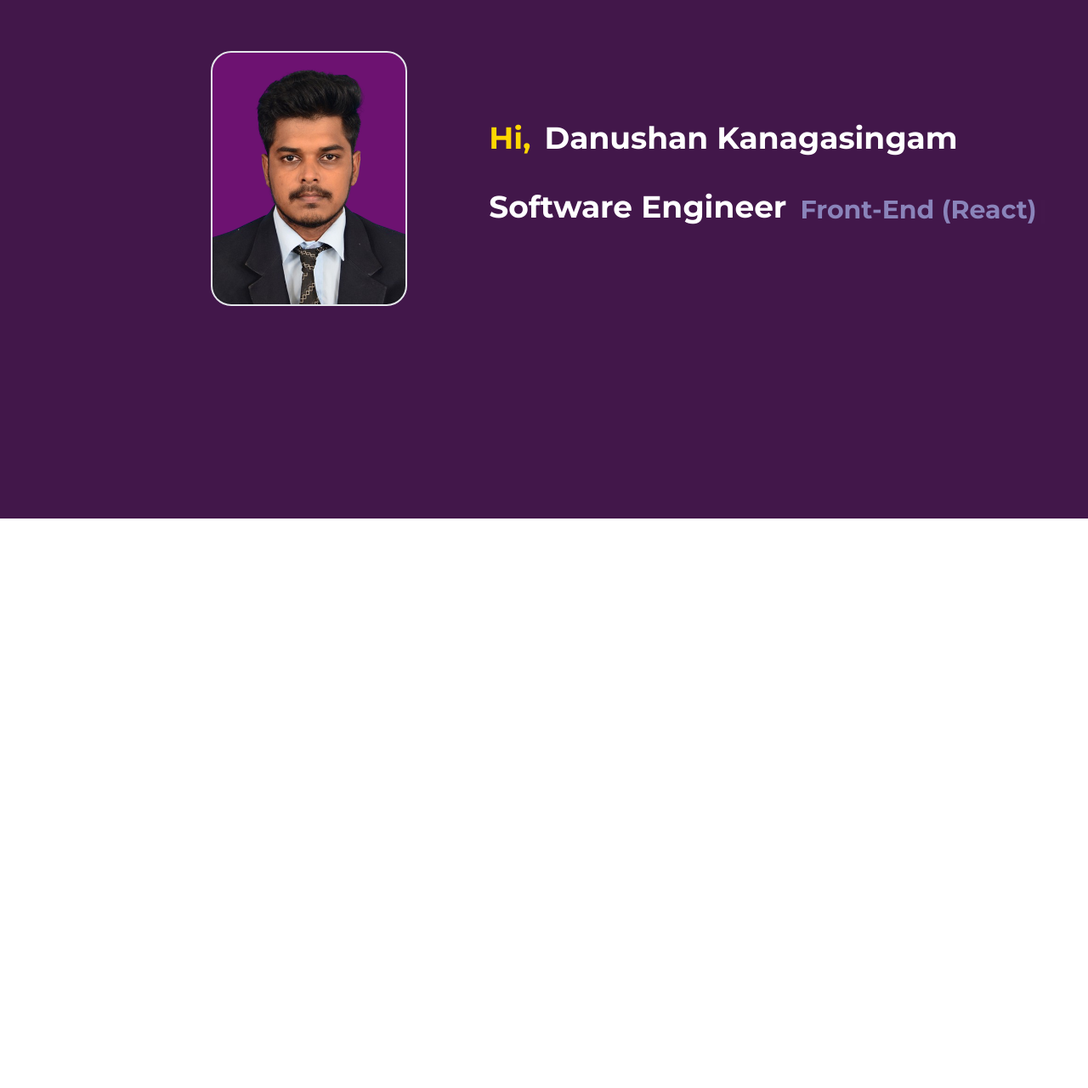
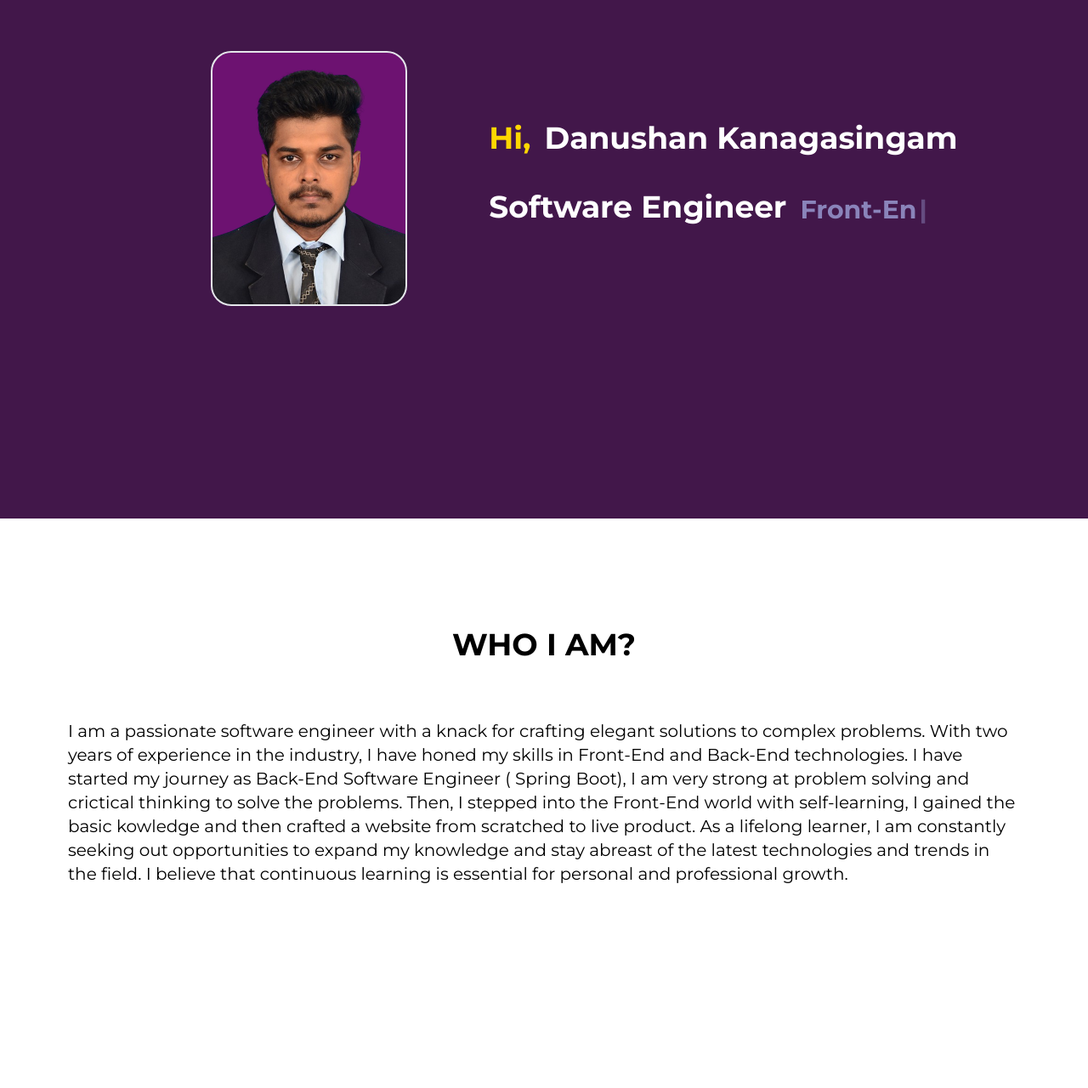
Before and after one commit to Danushan79/Personal-Portfolio, a React (Vite) app: page / in a window 1280 px wide. Shown: the part 190-1470 px from the top of the page at 85% size. Before the commit the page ends 800 px from the top, so only its background shows below. Built offline with nearby package versions, Linux system fonts and the light colour scheme.

Commit message:
Scroll added

```diff
--- a/package.json
+++ b/package.json
@@ -12,6 +12,7 @@
   "dependencies": {
     "react": "^18.2.0",
     "react-dom": "^18.2.0",
+    "react-scroll": "^1.9.0",
     "react-simple-typewriter": "^5.0.1"
   },
   "devDependencies": {
--- a/src/App.jsx
+++ b/src/App.jsx
@@ -2,7 +2,7 @@ import HomeTemplate from "./components/template";
 
 function App() {
   return (
-    <div className=" h-screen w-screen" style={{ overflowX: "hidden" }}>
+    <div className=" h-screen w-screen">
       <HomeTemplate />
     </div>
   );
--- a/src/components/organisms/AboutUs/index.jsx
+++ b/src/components/organisms/AboutUs/index.jsx
@@ -1,17 +1,23 @@
 export default function AboutUs() {
   return (
-    <div className="container mx-auto border-b-2 w-full md:px-20 px-8 text-black text-xl min-h-screen md:py-32 py-16">
+    <div className="container mx-auto border-b-2 w-full md:px-20 px-8 text-black md:text-xl text-md min-h-screen md:py-32 py-16">
       <h1 className="uppercase text-center text-4xl pb-12 font-bold">
-        About Me
+        Who I Am?
       </h1>
       <div className="flex flex-col items-center justify-center h-full">
         <p className="font-normal py-5">
-          I graduated in Bachelor of Science in Information and Technology at
-          Rajarata University of Sri Lanka. I have started my career as Software
-          Engineer Intern in Springboot (Backend), and worked for around 20
-          months. After that, I have self-learned the React JS around expanded
-          my career as full-stack developer. Now I have turned my eyes to Node
-          JS and It is loading...
+          I am a passionate software engineer with a knack for crafting elegant
+          solutions to complex problems. With two years of experience in the
+          industry, I have honed my skills in Front-End and Back-End
+          technologies. I have started my journey as Back-End Software Engineer
+          ( Spring Boot), I am very strong at problem solving and crictical
+          thinking to solve the problems. Then, I stepped into the Front-End
+          world with self-learning, I gained the basic kowledge and then crafted
+          a website from scratched to live product. As a lifelong learner, I am
+          constantly seeking out opportunities to expand my knowledge and stay
+          abreast of the latest technologies and trends in the field. I believe
+          that continuous learning is essential for personal and professional
+          growth.
         </p>
       </div>
     </div>
--- a/src/components/template/index.jsx
+++ b/src/components/template/index.jsx
@@ -1,14 +1,90 @@
+import { useRef, useState } from "react";
 import AboutUs from "../organisms/AboutUs";
 import HomeHero from "../organisms/HomeHero";
 import MyWorks from "../organisms/Projects";
+import { Element, scroller } from "react-scroll";
 
 export default function HomeTemplate() {
+  const [states, setStates] = useState({
+    hero: true,
+    aboutMe: false,
+    projects: false,
+  });
+  const heroRef = useRef();
+  const aboutMeRef = useRef();
+  const projectsRef = useRef();
+
+  window.onscroll = function () {
+    if (
+      states.hero === false &&
+      window.scrollY.valueOf() < heroRef.current?.clientHeight / 2
+    ) {
+      setStates({
+        hero: true,
+        aboutMe: false,
+        projects: false,
+      });
+    } else if (
+      states.aboutMe === false &&
+      window.scrollY.valueOf() >= heroRef.current?.clientHeight / 2 &&
+      window.scrollY.valueOf() <
+        heroRef.current?.clientHeight + aboutMeRef.current?.clientHeight / 2
+    ) {
+      setStates({
+        hero: false,
+        aboutMe: true,
+        projects: false,
+      });
+    } else if (
+      states.projects === false &&
+      window.scrollY.valueOf() >=
+        heroRef.current?.clientHeight + aboutMeRef.current?.clientHeight / 2
+    ) {
+      setStates({
+        hero: false,
+        aboutMe: false,
+        projects: true,
+      });
+    }
+  };
+
+  if (states.hero) {
+    scroller.scrollTo("hero", {
+      duration: 700,
+      smooth: true,
+      delay: 0,
+    });
+  } else if (states.aboutMe) {
+    scroller.scrollTo("aboutme", {
+      duration: 700,
+      smooth: true,
+      delay: 0,
+    });
+  } else if (states.projects) {
+    scroller.scrollTo("project", {
+      duration: 700,
+      smooth: true,
+      delay: 0,
+    });
+  }
   return (
     <main className="font-montserrat">
       <div className="flex  w-full flex-col scroll-container">
-        <HomeHero />
-        <AboutUs />
-        <MyWorks />
+        <div ref={heroRef}>
+          <Element name="hero" id="ContainerElementID">
+            <HomeHero />
+          </Element>
+        </div>
+        <div id="about-us" ref={aboutMeRef}>
+          <Element name="aboutme" id="ContainerElementID">
+            <AboutUs />
+          </Element>
+        </div>
+        <div id="woks" ref={projectsRef}>
+          <Element name="project">
+            <MyWorks />
+          </Element>
+        </div>
       </div>
     </main>
   );
--- a/src/data/projects.js
+++ b/src/data/projects.js
@@ -1,16 +1,16 @@
 const projects = [
-  {
-    imageUrl: "./chatbot.png",
-    description:
-      "Lorem ipsum dolor sit amet consectetur adipisicing elit. Eius, possimus! Porro at minima nemo numquam iusto illo ratione nulla  necessitatibus, quo hic reprehenderit consectetur cum nisi odit fugiat quis enim!",
-    repoUrl: "https://www.google.com/",
-  },
-  {
-    imageUrl: "./chatbot.png",
-    description:
-      "Lorem ipsum dolor sit amet consectetur adipisicing elit. Eius, possimus! Porro at minima nemo numquam iusto illo ratione nulla  necessitatibus, quo hic reprehenderit consectetur cum nisi odit fugiat quis enim!",
-    repoUrl: "https://www.google.com/",
-  },
+  // {
+  //   imageUrl: "./chatbot.png",
+  //   description:
+  //     "Lorem ipsum dolor sit amet consectetur adipisicing elit. Eius, possimus! Porro at minima nemo numquam iusto illo ratione nulla  necessitatibus, quo hic reprehenderit consectetur cum nisi odit fugiat quis enim!",
+  //   repoUrl: "https://www.google.com/",
+  // },
+  // {
+  //   imageUrl: "./chatbot.png",
+  //   description:
+  //     "Lorem ipsum dolor sit amet consectetur adipisicing elit. Eius, possimus! Porro at minima nemo numquam iusto illo ratione nulla  necessitatibus, quo hic reprehenderit consectetur cum nisi odit fugiat quis enim!",
+  //   repoUrl: "https://www.google.com/",
+  // },
 ];
 
 export default projects;
```
Also changed, not shown: 1 other file (tests, documents, lock files or other folders).
